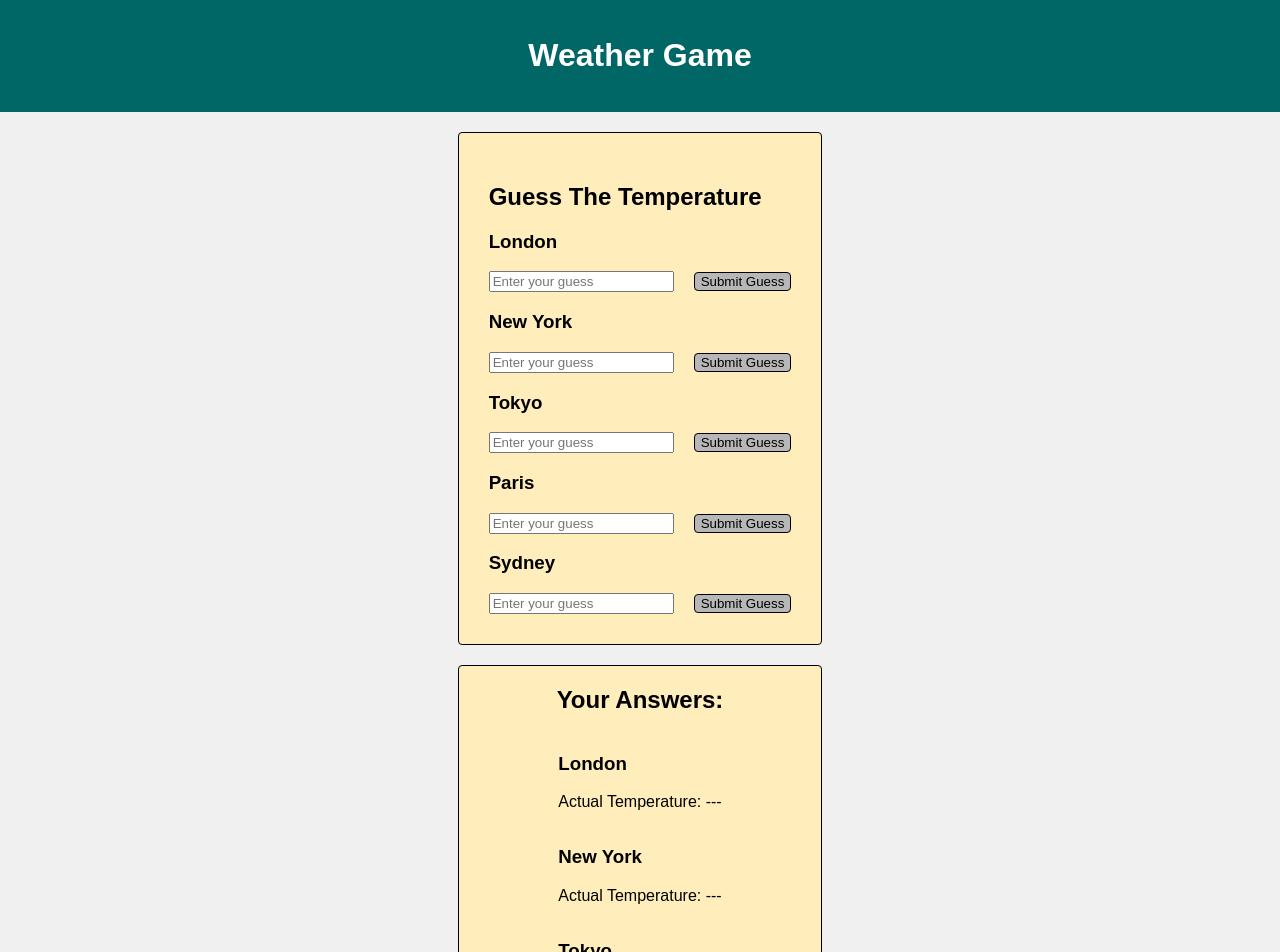
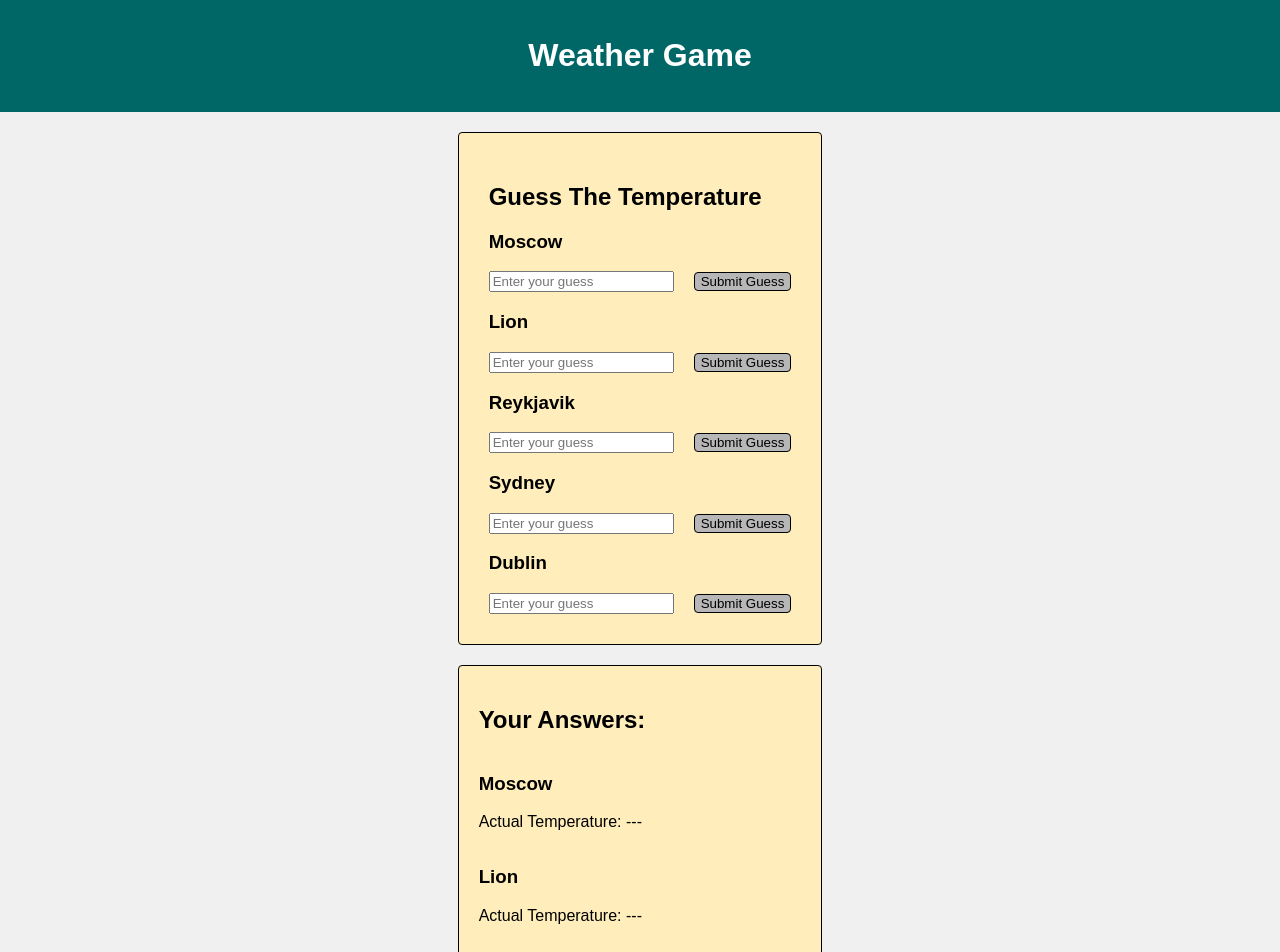
Before and after one commit to anigulkanyan1995/weather-game, a React (Create React App) app: page / in a window 1280 px wide. Shown: the top 952 px of the page. Built offline with nearby package versions, Linux system fonts and the light colour scheme.

Commit message:
make some changes add id in data

```diff
--- a/src/components/answersList/index.tsx
+++ b/src/components/answersList/index.tsx
@@ -4,18 +4,22 @@ import {IAnswersListProps} from "../../types/types";
 import './styles.scss';
 
 const AnswersList: React.FC<IAnswersListProps> = ({ userAnswers, cities }) => {
+
     return (
         <div className='answerList'>
             <h2>{TextConstants.ANSWERS_LIST.YOUR_ANSWERS}</h2>
-            {cities.map((city, index) => (
-                <div key={index}>
-                    <h3>{city.name}</h3>
-                    <p>Actual Temperature: {city.actualTemp !== null ? `${city.actualTemp}°C` : '---'}</p>
-                    {userAnswers[index] && (
-                        <p>{TextConstants.GUESS_FORM.YOUR_GUESS} {userAnswers[index].userGuess}°C</p>
-                    )}
-                </div>
-            ))}
+            {cities.map((city) => {
+                const userAnswer = userAnswers.find((answer) => answer.id === city.id);
+                return (
+                    <div key={city.id}>
+                        <h3>{city.name}</h3>
+                        <p>Actual Temperature: {city.actualTemp !== null ? `${city.actualTemp}°C` : '---'}</p>
+                        {userAnswer && (
+                            <p>{TextConstants.GUESS_FORM.YOUR_GUESS} {userAnswer.userGuess}°C</p>
+                        )}
+                    </div>
+                );
+            })}
         </div>
     );
 };
--- a/src/components/answersList/styles.scss
+++ b/src/components/answersList/styles.scss
@@ -1,9 +1,10 @@
 .answerList {
   display: flex;
   justify-content: center;
-  align-items: center;
+  align-items: self-start;
   flex-direction: column;
   background-color: #FFEEBB;
   border: 0.5px solid black;
   border-radius: 4px;
+  padding: 20px;
 }
--- a/src/components/game/index.tsx
+++ b/src/components/game/index.tsx
@@ -1,24 +1,25 @@
-import React, { useState } from 'react';
-import AnswersList from '../answersList';
-import TextConstants from '../../constants/TextConstants';
-import GuessForm from '../guessForm';
-import { ICity, IUserAnswer } from '../../types/types';
-import Endpoints from '../../constants/EndPoinds';
-import { initialCities } from '../../constants/HardCodedData';
-import './styles.scss';
-import ResultBox from '../resultBox';
+import {initialCities} from "../../constants/HardCodedData";
+import {useState} from "react";
+import {ICity, IUserAnswer} from "../../types/types";
+import Endpoints from "../../constants/EndPoinds";
+import TextConstants from "../../constants/TextConstants";
+import ResultBox from "../resultBox";
+import AnswersList from "../answersList";
+import GuessForm from "../guessForm";
+import './styles.scss'
 
 const Game = () => {
-    const [cities, setCities] = useState<ICity[]>(initialCities);
+    const shuffledCities = initialCities.sort(() => Math.random() - 0.5).slice(0, 5);
+    const [cities, setCities] = useState<ICity[]>(shuffledCities);
     const [userAnswers, setUserAnswers] = useState<IUserAnswer[]>([]);
 
-    const handleGuess = async (guess: number, cityIndex: number) => {
+    const handleGuess = async (guess: number, cityId: string) => {
         if (userAnswers.length < 5) {
-            await fetchCityData(cities[cityIndex].name, guess);
+            await fetchCityData(cities.find(city => city.id === cityId)!.name, guess, cityId);
         }
     };
 
-    const fetchCityData = async (cityName: string, guess: number) => {
+    const fetchCityData = async (cityName: string, guess: number, cityId: string) => {
         try {
             const response = await fetch(
                 `https://api.openweathermap.org/data/2.5/weather?q=${cityName}&units=metric&appid=${Endpoints.API_KEY}`
@@ -27,13 +28,13 @@ const Game = () => {
                 const data = await response.json();
                 setCities((prevCities) =>
                     prevCities.map((city) =>
-                        city.name === cityName ? { ...city, actualTemp: data.main.temp } : city
+                        city.id === cityId ? { ...city, actualTemp: data.main.temp } : city
                     )
                 );
 
-                setUserAnswers((prevAnswers) => [
+                setUserAnswers((prevAnswers: any) => [
                     ...prevAnswers,
-                    { userGuess: guess, actualTemp: data.main.temp },
+                    { id: cityId, userGuess: guess, actualTemp: data.main.temp },
                 ]);
             } else {
                 console.error(TextConstants.ERRORS.FETCHING_ERROR);
@@ -51,12 +52,12 @@ const Game = () => {
                 <div>
                     <div className="guessFormContainer">
                         <h2>{TextConstants.GUESS_FORM.GUESS_TITLE}</h2>
-                        {cities.map((city, index) => (
-                            <div key={index}>
+                        {cities.map((city) => (
+                            <div key={city.id}>
                                 <h3>{city.name}</h3>
                                 <GuessForm
                                     onGuess={(guess: number) =>
-                                        handleGuess(guess, index)
+                                        handleGuess(guess, city.id)
                                     }
                                 />
                             </div>
--- a/src/components/game/styles.scss
+++ b/src/components/game/styles.scss
@@ -12,7 +12,12 @@
   display: flex;
   justify-content: center;
   flex-wrap: wrap;
+
   .resultBox {
+    display: flex;
+    justify-content: center;
+    align-items: center;
+    flex-direction: column;
     width: 100%;
     margin: 0 auto;
     padding: 20px;
--- a/src/components/guessForm/index.tsx
+++ b/src/components/guessForm/index.tsx
@@ -2,6 +2,7 @@ import React, { useState } from 'react';
 import TextConstants from '../../constants/TextConstants';
 import { IGuessFormProps } from '../../types/types';
 import './styles.scss'
+
 const GuessForm: React.FC<IGuessFormProps> = ({ onGuess }) => {
     const [guess, setGuess] = useState<number | ''>('');
     const [submittedGuess, setSubmittedGuess] = useState<number | ''>('');
--- a/src/constants/HardCodedData.ts
+++ b/src/constants/HardCodedData.ts
@@ -1,9 +1,21 @@
 import {ICity} from "../types/types";
 
 export const initialCities: ICity[] = [
-    { name: 'London', actualTemp: null },
-    { name: 'New York', actualTemp: null },
-    { name: 'Tokyo', actualTemp: null },
-    { name: 'Paris', actualTemp: null },
-    { name: 'Sydney', actualTemp: null },
+    { id: 'london', name: 'London', actualTemp: null },
+    { id: 'new-york', name: 'New York', actualTemp: null },
+    { id: 'tokyo', name: 'Tokyo', actualTemp: null },
+    { id: 'paris', name: 'Paris', actualTemp: null },
+    { id: 'sydney', name: 'Sydney', actualTemp: null },
+    { id: 'moscow', name: 'Moscow', actualTemp: null },
+    { id: 'yerevan', name: 'Yerevan', actualTemp: null },
+    { id: 'lion', name: 'Lion', actualTemp: null },
+    { id: 'paris', name: 'Paris', actualTemp: null },
+    { id: 'rome', name: 'Rome', actualTemp: null },
+    { id: 'lisbon', name: 'Lisbon', actualTemp: null },
+    { id: 'madrid', name: 'Madrid', actualTemp: null },
+    { id: 'new-jersey', name: 'New Jersey', actualTemp: null },
+    { id: 'ottawa', name: 'Ottawa', actualTemp: null },
+    { id: 'nicosia', name: 'Nicosia', actualTemp: null },
+    { id: 'dublin', name: 'Dublin', actualTemp: null },
+    { id: 'reykjavik', name: 'Reykjavik', actualTemp: null },
 ];
--- a/src/types/types.ts
+++ b/src/types/types.ts
@@ -1,9 +1,11 @@
 export interface ICity {
+    id: string;
     name: string;
     actualTemp: number | null;
 }
 
 export interface IUserAnswer {
+    id: string;
     userGuess: number;
     actualTemp: number | null;
 }
```
